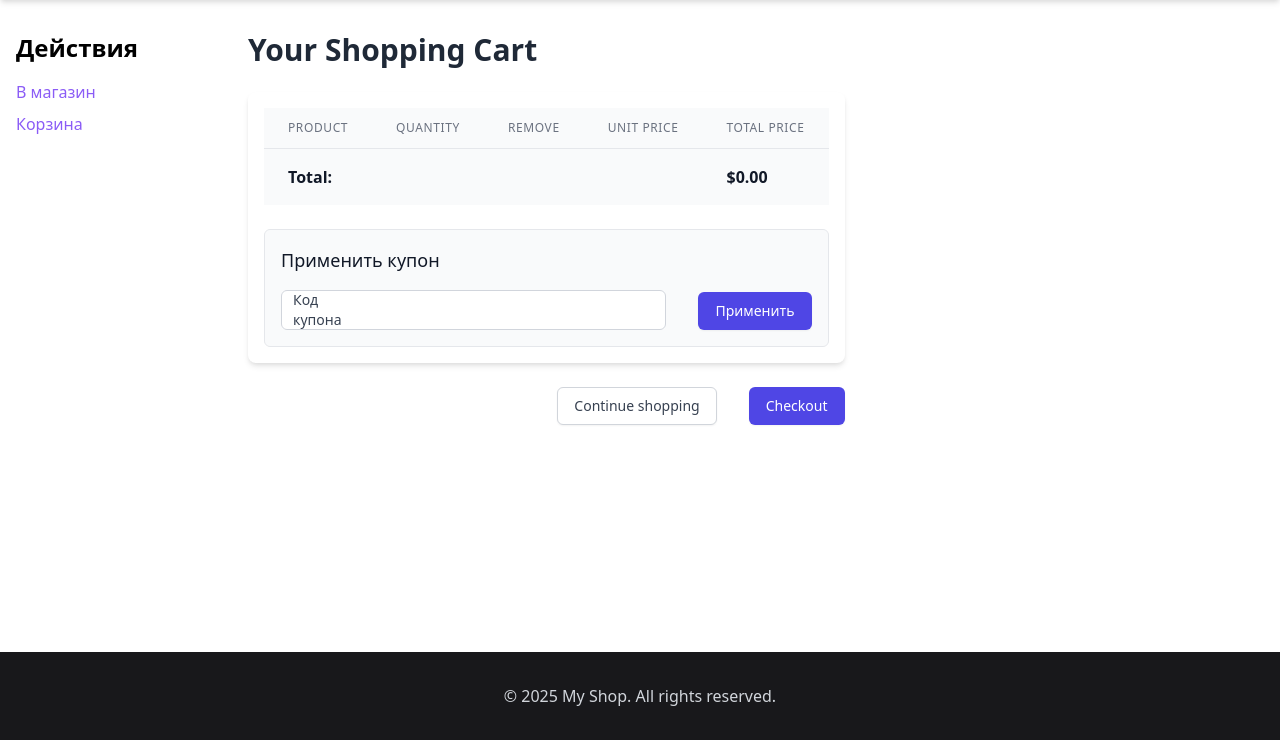
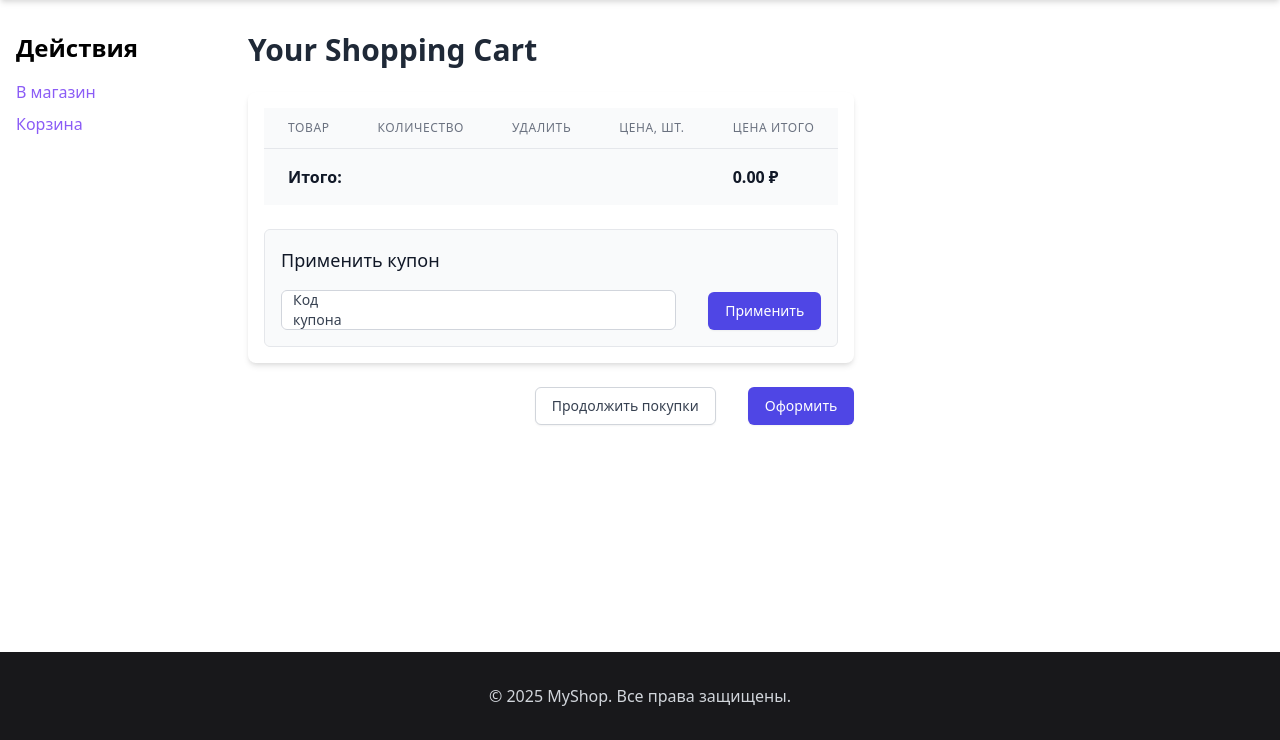
Before and after one commit to leonzag/giftshop, a Django app: page /cart/ in a window 1280 px wide. Shown: the part 60-800 px from the top of the page. Run offline with Django 5.2, Linux system fonts and the light colour scheme; parts of the project's set-up code (start-up, migrations or seed data) failed here and were passed over.

Commit message:
~ project: яРусский lang fix

```diff
--- a/cart/templates/cart/cart/detail.html
+++ b/cart/templates/cart/cart/detail.html
@@ -17,11 +17,11 @@
         <table class="min-w-full divide-y divide-gray-200">
             <thead class="bg-gray-50">
                 <tr>
-                    <th scope="col" class="px-6 py-3 text-left text-xs font-medium text-gray-500 uppercase tracking-wider">Product</th>
-                    <th scope="col" class="px-6 py-3 text-left text-xs font-medium text-gray-500 uppercase tracking-wider">Quantity</th>
-                    <th scope="col" class="px-6 py-3 text-left text-xs font-medium text-gray-500 uppercase tracking-wider">Remove</th>
-                    <th scope="col" class="px-6 py-3 text-left text-xs font-medium text-gray-500 uppercase tracking-wider">Unit Price</th>
-                    <th scope="col" class="px-6 py-3 text-left text-xs font-medium text-gray-500 uppercase tracking-wider">Total Price</th>
+                    <th scope="col" class="px-6 py-3 text-left text-xs font-medium text-gray-500 uppercase tracking-wider">Товар</th>
+                    <th scope="col" class="px-6 py-3 text-left text-xs font-medium text-gray-500 uppercase tracking-wider">Количество</th>
+                    <th scope="col" class="px-6 py-3 text-left text-xs font-medium text-gray-500 uppercase tracking-wider">Удалить</th>
+                    <th scope="col" class="px-6 py-3 text-left text-xs font-medium text-gray-500 uppercase tracking-wider">Цена, шт.</th>
+                    <th scope="col" class="px-6 py-3 text-left text-xs font-medium text-gray-500 uppercase tracking-wider">Цена итого</th>
                 </tr>
             </thead>
             <tbody class="bg-white divide-y divide-gray-200">
@@ -40,7 +40,7 @@
                                 {{ item.update_quantity_form.quantity | add_class:"mt-1 block w-20 pl-3 pr-10 py-2 text-base border-gray-300 focus:outline-none focus:ring-indigo-500 focus:border-indigo-500 sm:text-sm rounded-md" }}
                                 {{ item.update_quantity_form.override }}
                                 <button type="submit" class="px-3 py-1 border border-gray-300 rounded-md shadow-sm text-sm font-medium text-gray-700 bg-white hover:bg-gray-50 focus:outline-none focus:ring-2 focus:ring-offset-2 focus:ring-indigo-500">
-                                    Update
+                                    Обновить
                                 </button>
                                 {% csrf_token %}
                             </form>
@@ -48,34 +48,34 @@
                         <td class="px-6 py-4 whitespace-nowrap text-sm text-gray-500">
                             <form action="{% url "cart:cart_remove" item.product.id %}" method="post">
                                 <button type="submit" class="px-3 py-1 border border-red-300 rounded-md shadow-sm text-sm font-medium text-red-700 bg-red-50 hover:bg-red-100 focus:outline-none focus:ring-2 focus:ring-offset-2 focus:ring-red-500">
-                                    Remove
+                                    Удалить
                                 </button>
                                 {% csrf_token %}
                             </form>
                         </td>
-                        <td class="px-6 py-4 whitespace-nowrap text-sm text-gray-500">${{ item.price }}</td>
-                        <td class="px-6 py-4 whitespace-nowrap text-sm text-gray-500">${{ item.total_price }}</td>
+                        <td class="px-6 py-4 whitespace-nowrap text-sm text-gray-500">{{ item.price }} ₽</td>
+                        <td class="px-6 py-4 whitespace-nowrap text-sm text-gray-500">{{ item.total_price }} ₽</td>
                     </tr>
                 {% endfor %}
 
                 {% if cart.coupon %}
                     <tr class="bg-gray-50">
                         <td class="px-6 py-4 whitespace-nowrap text-base text-gray-900" colspan="4">Промежуточная сумма:</td>
-                        <td class="px-6 py-4 whitespace-nowrap text-base text-gray-900">${{ cart.get_total_price_without_discount|floatformat:"2" }}</td>
+                        <td class="px-6 py-4 whitespace-nowrap text-base text-gray-900">{{ cart.get_total_price_without_discount|floatformat:"2" }} ₽</td>
                     </tr>
                     <tr class="bg-gray-50">
                         <td class="px-6 py-4 whitespace-nowrap text-base text-gray-900" colspan="4">
                             "{{ cart.coupon.code }}" купон ({{ cart.coupon.discount }}% скидка)
                         </td>
                         <td class="px-6 py-4 whitespace-nowrap text-base font-medium text-red-600">
-                            -${{ cart.get_discount|floatformat:"2" }}
+                            - {{ cart.get_discount|floatformat:"2" }} ₽
                         </td>
                     </tr>
                 {% endif %}
 
                 <tr class="bg-gray-50">
-                    <td class="px-6 py-4 whitespace-nowrap text-base font-bold text-gray-900" colspan="4">Total:</td>
-                    <td class="px-6 py-4 whitespace-nowrap text-base font-bold text-gray-900">${{ cart.get_total_price|floatformat:"2" }}</td>
+                    <td class="px-6 py-4 whitespace-nowrap text-base font-bold text-gray-900" colspan="4">Итого:</td>
+                    <td class="px-6 py-4 whitespace-nowrap text-base font-bold text-gray-900">{{ cart.get_total_price|floatformat:"2" }} ₽</td>
                 </tr>
             </tbody>
         </table>
@@ -112,9 +112,8 @@
 
     <div class="flex justify-end space-x-4">
         <a href="{% url "shop:product_list" %}" class="inline-flex items-center px-4 py-2 border border-gray-300 shadow-sm text-sm font-medium rounded-md text-gray-700 bg-white hover:bg-gray-50 focus:outline-none focus:ring-2 focus:ring-offset-2 focus:ring-indigo-500">
-            Continue shopping
+            Продолжить покупки
         </a>
-        {# Здесь будет ссылка на оформление заказа, когда мы его реализуем #}
-        <a href="{% url 'orders:order_create' %}" class="inline-flex items-center px-4 py-2 border border-transparent shadow-sm text-sm font-medium rounded-md text-white bg-indigo-600 hover:bg-indigo-700 focus:outline-none focus:ring-2 focus:ring-offset-2 focus:ring-indigo-500">Checkout</a>
+        <a href="{% url 'orders:order_create' %}" class="inline-flex items-center px-4 py-2 border border-transparent shadow-sm text-sm font-medium rounded-md text-white bg-indigo-600 hover:bg-indigo-700 focus:outline-none focus:ring-2 focus:ring-offset-2 focus:ring-indigo-500">Оформить</a>
     </div>
 {% endblock %}
--- a/orders/forms.py
+++ b/orders/forms.py
@@ -7,25 +7,31 @@ class OrderCreateForm(forms.Form):
     first_name = forms.CharField(
         max_length=50,
         widget=forms.TextInput(attrs={"class": CLASS_ATTR}),
+        label="Имя",
     )
     last_name = forms.CharField(
         max_length=50,
         widget=forms.TextInput(attrs={"class": CLASS_ATTR}),
+        label="Фамилия",
     )
     email = forms.EmailField(widget=forms.EmailInput(attrs={"class": CLASS_ATTR}))
     address = forms.CharField(
         max_length=250,
         widget=forms.TextInput(attrs={"class": CLASS_ATTR}),
+        label="Адрес",
     )
     postal_code = forms.CharField(
         max_length=20,
         widget=forms.TextInput(attrs={"class": CLASS_ATTR}),
+        label="Почтовый индекс",
     )
     city = forms.CharField(
         max_length=100,
         widget=forms.TextInput(attrs={"class": CLASS_ATTR}),
+        label="Город",
     )
     phone_number = forms.CharField(
         max_length=20,
         widget=forms.TextInput(attrs={"class": CLASS_ATTR}),
+        label="Телефон",
     )
--- a/orders/templates/admin/orders/order/detail.html
+++ b/orders/templates/admin/orders/order/detail.html
@@ -6,7 +6,7 @@
     <link rel="stylesheet" type="text/css" href="{% static "css/admin.css" %}" />
 {% endblock %}
 
-{% block title %}Order {{ order.id }} {{ block.super }}{% endblock %}
+{% block title %}Заказ {{ order.id }} {{ block.super }}{% endblock %}
 
 {% block breadcrumbs %}
     <div class="breadcrumbs">
--- a/orders/templates/orders/order/created.html
+++ b/orders/templates/orders/order/created.html
@@ -11,9 +11,9 @@
 {% block content %}
     <div class="container mx-auto p-4 text-center">
         <h1 class="text-3xl font-bold mb-4 text-green-700">Thank you!</h1>
-        <p class="text-lg text-gray-700 mb-6">Your order has been successfully placed.</p>
-        <p class="text-xl font-semibold text-gray-800 mb-8">Your order number is <span class="text-indigo-600">#{{ order.id }}</span>.</p>
-        <p class="text-gray-600">You will receive an email confirmation shortly.</p>
+        <p class="text-lg text-gray-700 mb-6">Ваш заказ успешно оформлен.</p>
+        <p class="text-xl font-semibold text-gray-800 mb-8">Ваш номер заказа: <span class="text-indigo-600">#{{ order.id }}</span>.</p>
+        <p class="text-gray-600">Вскоре вы получите подтверждение по электронной почте.</p>
         <div class="mt-8">
             <a href="{% url 'orders:order_detail' order_id=order.id %}" class="inline-flex items-center px-6 py-3 border border-transparent shadow-sm text-base font-medium rounded-md text-white bg-indigo-600 hover:bg-indigo-700 focus:outline-none focus:ring-2 focus:ring-offset-2 focus:ring-indigo-500">
                 Просмотреть заказ
--- a/shop/templates/shop/product/list.html
+++ b/shop/templates/shop/product/list.html
@@ -13,13 +13,12 @@
 {% endblock %}
 
 {% block content %}
-    <!-- <div class="mx-auto max-w-2xl px-4 py-16 sm:px-6 sm:py-24 lg:max-w-7xl lg:px-8"> -->
     <div class="mx-auto">
         <h2 class="text-2xl font-bold tracking-tight text-gray-900">
             {% if category %}
-                {{ category.name }}
+                {{ category.name|truncatechars:100 }}
             {% else %}
-                All Products
+                Все товары
             {% endif %}
         </h2>
 
--- a/templates/footer.html
+++ b/templates/footer.html
@@ -1,5 +1,5 @@
 <footer class="bg-zinc-900 text-gray-300 py-8">
     <div class="container mx-auto px-4 text-center justify-between">
-        <p>&copy; {% now "Y" %} My Shop. All rights reserved.</p>
+        <p>&copy; {% now "Y" %} MyShop. Все права защищены.</p>
     </div>
 </footer>
--- a/templates/sidebar.html
+++ b/templates/sidebar.html
@@ -1,13 +1,13 @@
 <aside class="min-w-50">
-    <h2 class="text-2xl font-bold mb-4">Categories</h2>
+    <h2 class="text-2xl font-bold mb-4">Категории</h2>
     <ul class="space-y-2">
         <li>
             {% if not category %}
                 <a href="{% url 'shop:product_list' %}"
-                   class="text-purple-500 hover:text-purple-500 transition duration-300">All</a>
+                   class="text-purple-500 hover:text-purple-500 transition duration-300">Все</a>
             {% else %}
                 <a href="{% url 'shop:product_list' %}"
-                   class="text-gray-600 hover:text-purple-500 transition duration-300">All</a>
+                   class="text-gray-600 hover:text-purple-500 transition duration-300">Все</a>
             {% endif %}
         </li>
         {% for c in categories %}
```
Also changed, not shown: orders/templates/orders/order/create.html (+13 -13 lines), shop/templates/shop/product/card.html (+4 -4 lines).
